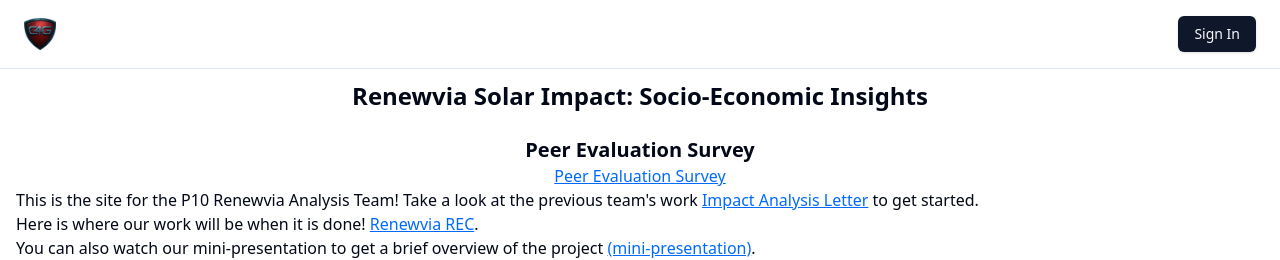
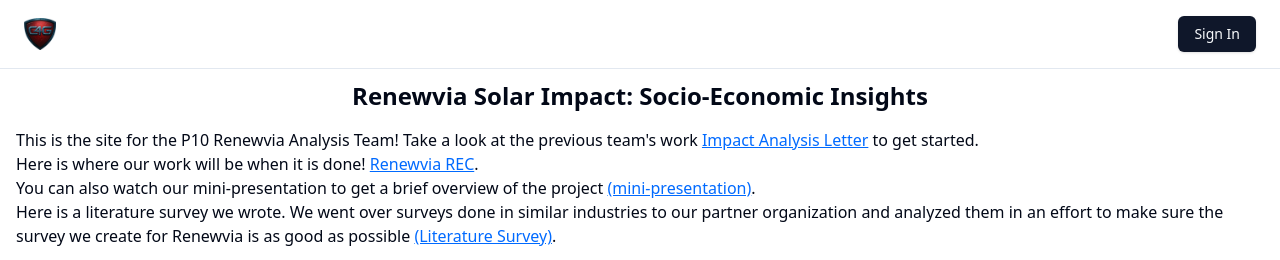
Before and after one commit to jeremy3298/CS-6150-P10-Website, a Next.js app: page / in a window 1280 px wide. Shown: the top 260 px of the page. Built offline with nearby package versions, Linux system fonts and the light colour scheme; no server answers.

Commit message:
revert change to page.tsx

```diff
--- a/src/app/page.tsx
+++ b/src/app/page.tsx
@@ -1,21 +1,7 @@
 export default function Home() {
-  const handlePeerEvalClick = () => {
-    alert("Peer Evaluation survey not yet available. Please check back in 12 hours.");
-  };
-
   return (
     <div className="flex flex-col items-center justify-center p-4">
       <h1 className="text-2xl font-bold mb-4">Renewvia Solar Impact: Socio-Economic Insights</h1>
-
-      <h2 className="text-xl font-bold mt-2">Peer Evaluation Survey</h2>
-      <p>
-        <a
-          className="text-link cursor-pointer"
-          onClick={handlePeerEvalClick}
-        >
-          Peer Evaluation Survey
-        </a>
-      </p>
 
       <p>
         This is the site for the P10 Renewvia Analysis Team! Take a look at the previous team's work&nbsp;
```
